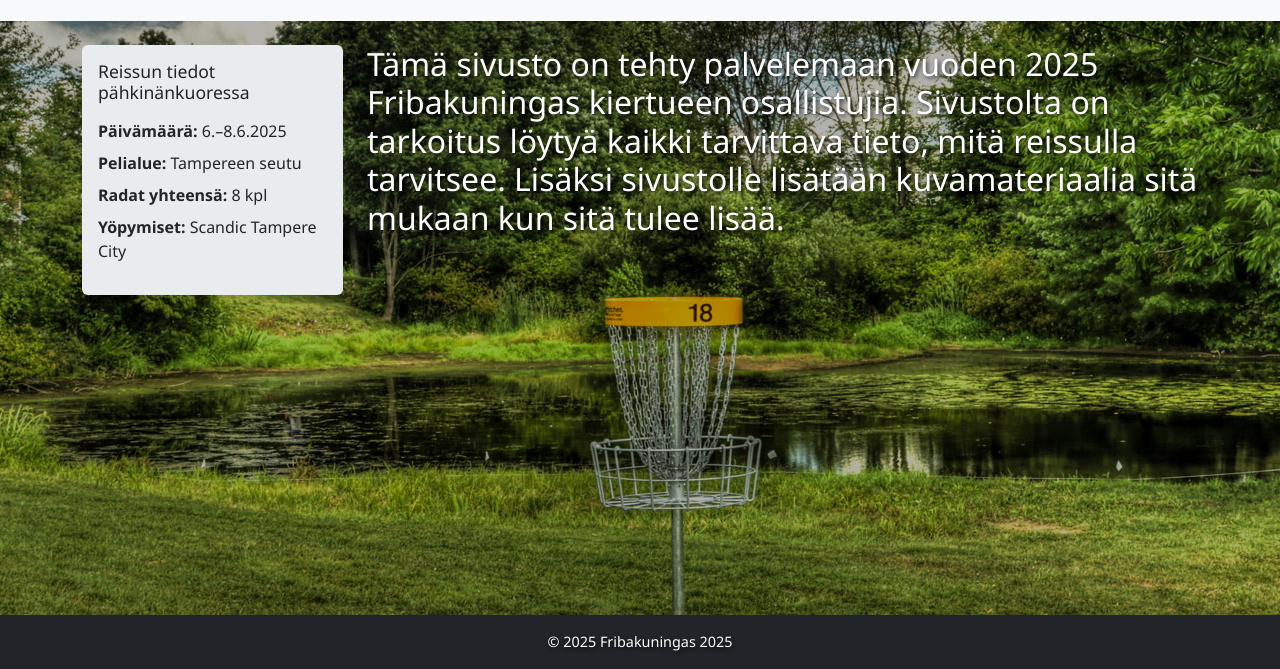
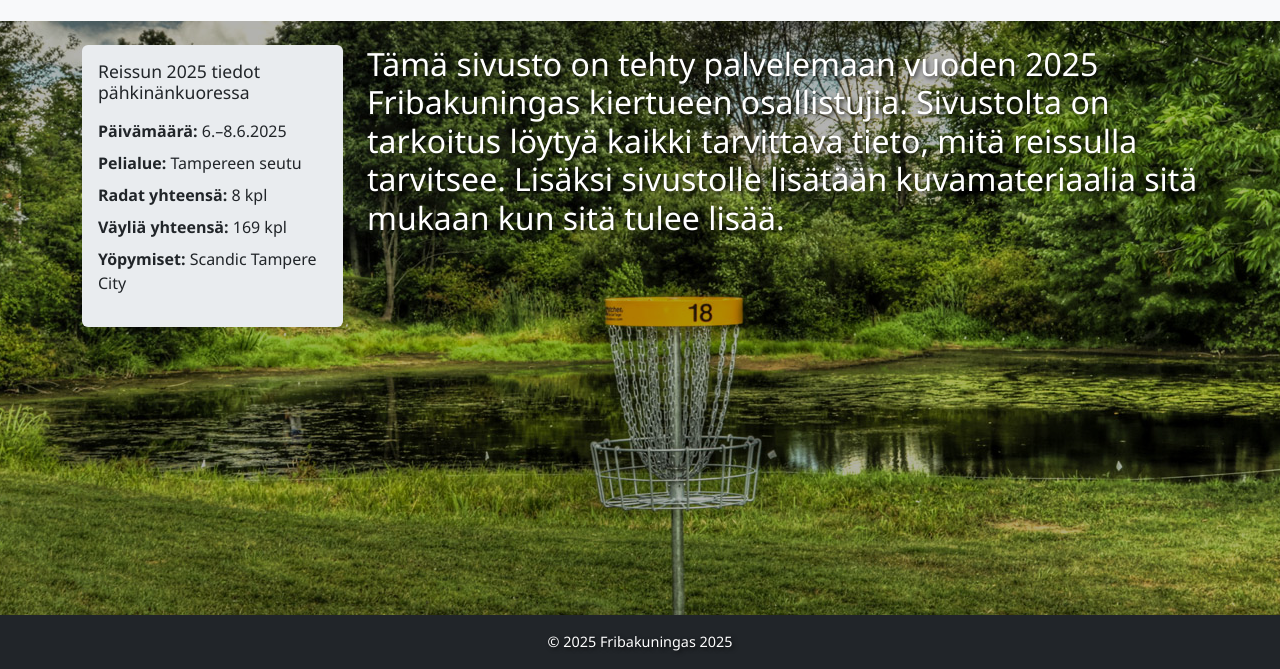
Before and after one commit to MuzhuuNamNam/WEBsovellukset, a plain HTML site: page WS07_Building_a_complete_webpage/index.html in a window 1280 px wide. Shown: the part 131-800 px from the top of the page. Drawn offline with nearby package versions, Linux system fonts and the light colour scheme.

Commit message:
Väyliä yhteensä lisätty pähkinänkuoreen

```diff
--- a/WS07_Building_a_complete_webpage/index.html
+++ b/WS07_Building_a_complete_webpage/index.html
@@ -25,11 +25,12 @@
     <div class="row">
       <aside class="col-md-3 mb-4">
         <div class="p-3 bg-body-secondary rounded">
-          <h5>Reissun tiedot pähkinänkuoressa</h5>
+          <h5>Reissun 2025 tiedot pähkinänkuoressa</h5>
           <ul class="list-unstyled">
             <li><strong>Päivämäärä:</strong> 6.–8.6.2025</li>
             <li><strong>Pelialue:</strong> Tampereen seutu</li>
             <li><strong>Radat yhteensä:</strong> 8 kpl</li>
+            <li><strong>Väyliä yhteensä:</strong> 169 kpl</li>
             <li><strong>Yöpymiset:</strong> Scandic Tampere City</li>
           </ul>
         </div>
```
